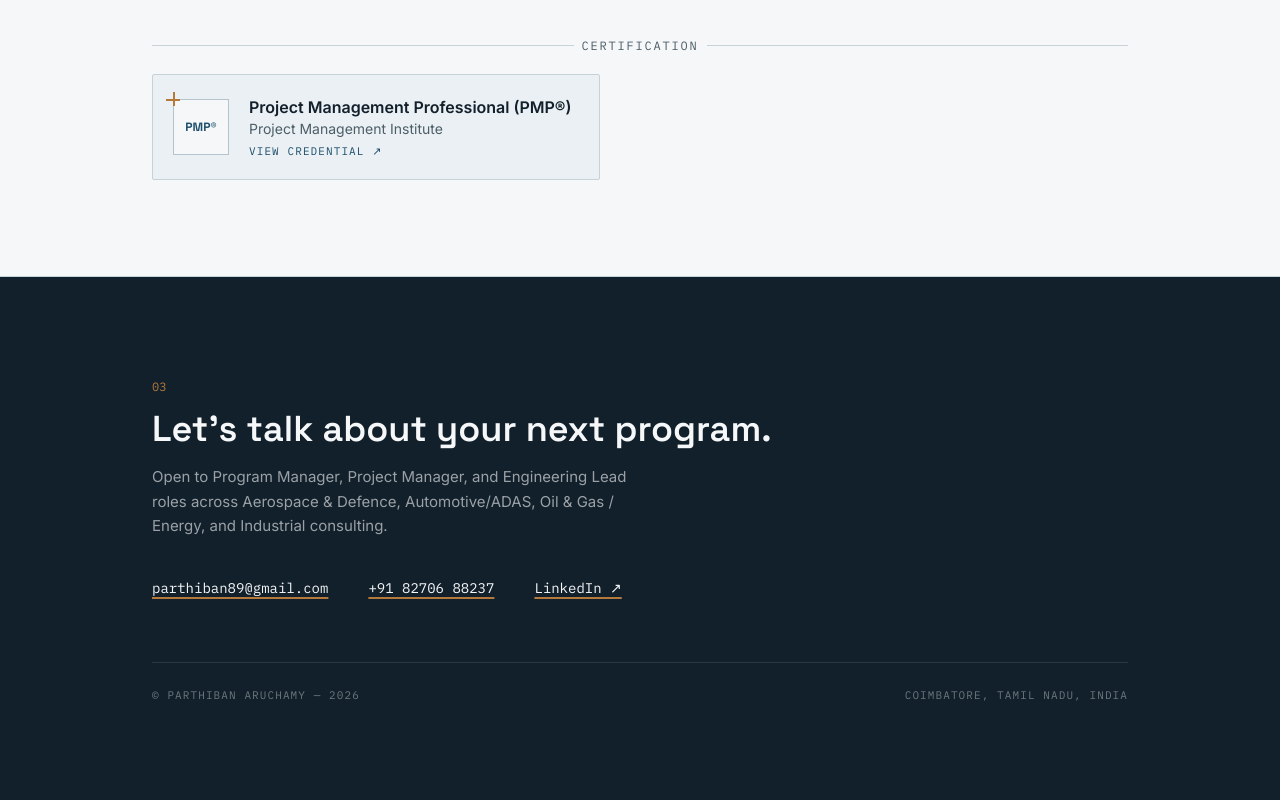
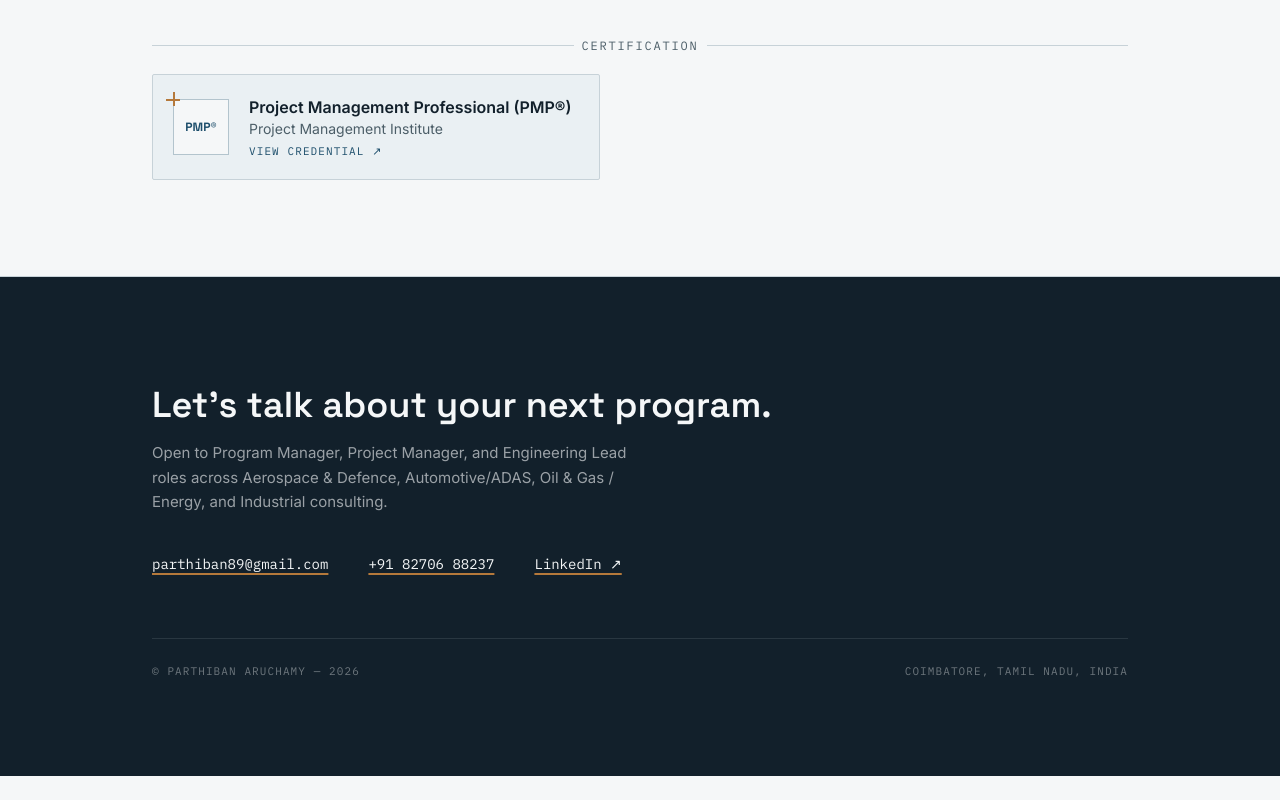
Before and after one commit to Parthiban-Aruchamy/Parthiban-Aruchamy-portfolio, a Next.js app: page / in a window 1280 px wide. Shown: the part 2589-3389 px from the top of the page. After the commit the page ends 3365 px from the top, so only its background shows below. Built offline with nearby package versions, Linux system fonts and the light colour scheme.

Commit message:
Update Contact.tsx

```diff
--- a/components/Contact.tsx
+++ b/components/Contact.tsx
@@ -4,7 +4,7 @@ export default function Contact() {
   return (
     <section id="contact" className="bg-ink">
       <div className="mx-auto max-w-5xl px-6 py-20 sm:py-24">
-        <span className="font-mono text-xs text-brass">03</span>
+
         <h2 className="mt-3 font-display text-2xl font-semibold text-paper sm:text-4xl">
           Let's talk about your next program.
         </h2>
```
